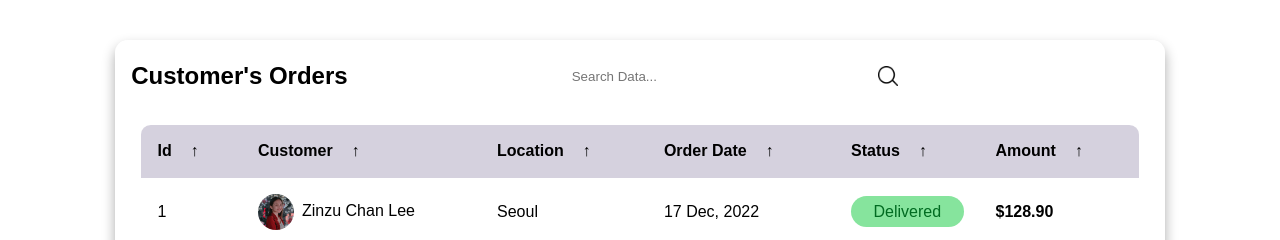
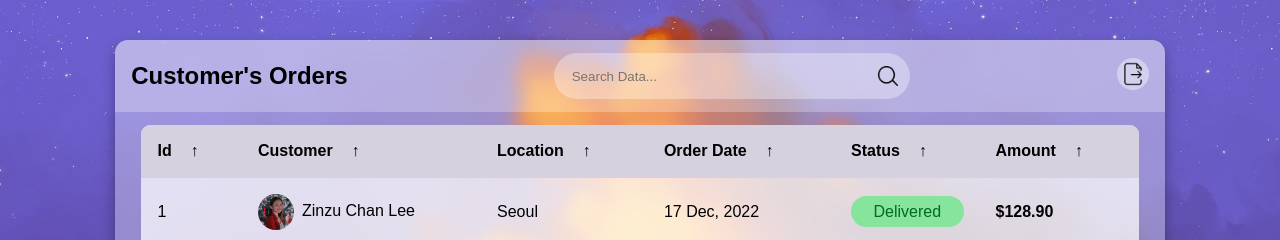
Before and after one commit to kumar-mehul/FullStack2, a plain HTML site: page index.html in a window 1280 px wide. Shown: the top 240 px of the page. Drawn offline with Linux system fonts and the light colour scheme.

Commit message:
Update style.css

```diff
--- a/style.css
+++ b/style.css
@@ -1,13 +1,4 @@
-/*
-Responsive HTML Table With Pure CSS - Web Design/UI Design
 
-Code written by:
-👨🏻‍⚕️ Coding Design (Jeet Saru)
-
-> You can do whatever you want with the code. However if you love my content, you can **SUBSCRIBED** my YouTube Channel.
-
-🌎link: www.youtube.com/codingdesign
-*/
 
 * {
     margin: 0;
@@ -31,7 +22,7 @@ Code written by:
 
 body {
     min-height: 100vh;
-    background: url(images/html_table.jpg) center / cover;
+    background: url(html_table.jpg) center / cover;
     display: flex;
     justify-content: center;
     align-items: center;
@@ -261,7 +252,7 @@ thead th.active,tbody td.active {
     display: inline-block;
     width: 2rem;
     height: 2rem;
-    background: #fff6 url(images/export.png) center / 80% no-repeat;
+    background: #fff6 url(export.png) center / 80% no-repeat;
     border-radius: 50%;
     transition: .2s ease-in-out;
 }
```
